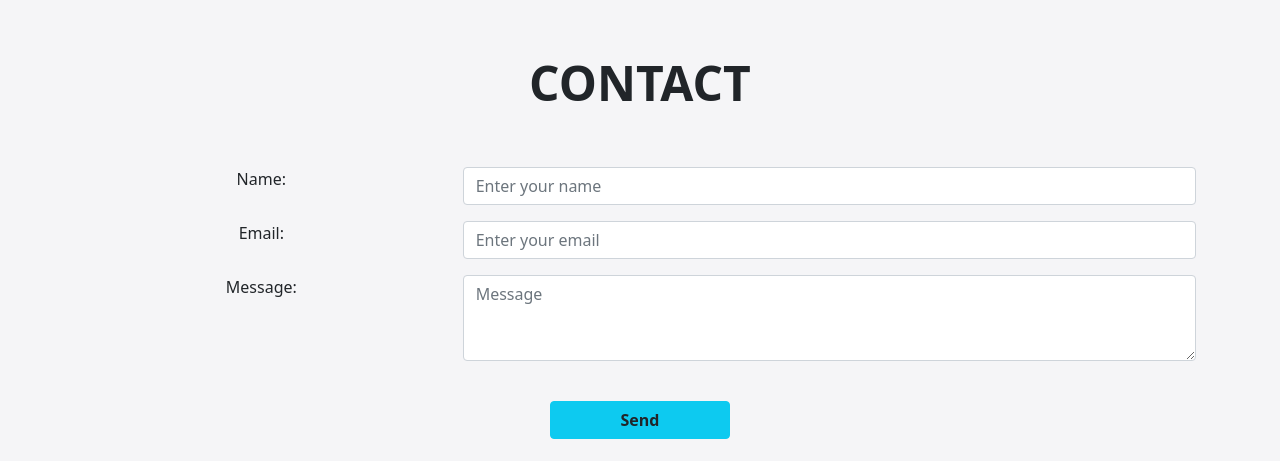
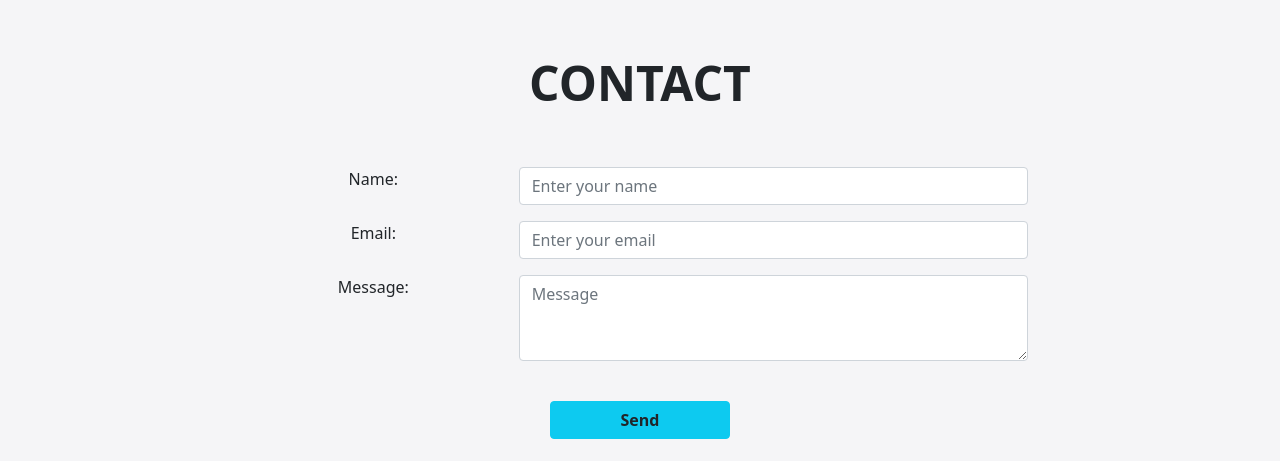
Before and after one commit to RuskiDre1/Personal_Website, a plain HTML site: page index.html in a window 1280 px wide. Shown: the part 1513-1974 px from the top of the page. Drawn offline with nearby package versions, Linux system fonts and the light colour scheme.

Commit message:
max form size locked for full screen mode

```diff
--- a/index.css
+++ b/index.css
@@ -44,3 +44,6 @@
     font-weight: bold;
     color:black;
 }
+form {
+    max-width: 800px;
+}
```
Also changed, not shown: 1 other file.
